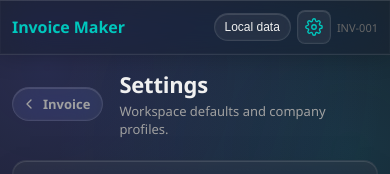
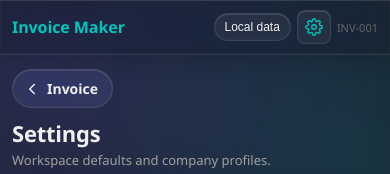
Before and after one commit to AMR0KF/invoice-app, a website: page index.html in a window 390 px wide. Both pictures are taken after a click on the button "Settings". Shown: the top 174 px of the page. Drawn offline with Linux system fonts and the light colour scheme; no server answers.

Commit message:
Settings page: beef up mobile back button, keep action bar hidden
The settings route already drops the mobile "Preview PDF" action bar via
`body.on-settings .mobile-action-bar { display: none !important; }`, but
the back control was a small pill ("‹ Invoice", 13px, sitting next to
the page title) and easy to miss on a phone — felt like there was no
way back.

On mobile (<=720px) the back button now:
  - gets its own row above the "Settings" h1 (single-column head grid),
  - bumps to 14px / 18px chevron / heavier text color,
  - widens its tap target.

Desktop layout (back inline with title) is untouched.

Co-Authored-By: Claude Opus 4.7 (1M context) <noreply@anthropic.com>

```diff
--- a/index.html
+++ b/index.html
@@ -1831,7 +1831,20 @@ body.on-settings { padding-bottom: 0 !important; }
   .card { overflow-x: auto; }
   .settings-form-grid { grid-template-columns: 1fr; }
   .settings-page { padding: 14px 12px 80px; gap: 14px; }
-  .settings-page-head { row-gap: 10px; }
+  /* On mobile, the back button gets its own row above the page title so
+     it's impossible to miss. Bigger tap target, stronger contrast. */
+  .settings-page-head {
+    grid-template-columns: 1fr;
+    row-gap: 10px;
+  }
+  .settings-back {
+    justify-self: flex-start;
+    padding: 9px 14px 9px 10px;
+    font-size: 14px;
+    color: var(--text);
+    border-color: var(--border2);
+  }
+  .settings-back svg { width: 18px; height: 18px; }
   .settings-card-head { flex-direction: column; align-items: stretch; gap: 12px; padding: 16px; }
   .settings-card-actions { width: 100%; }
   .settings-card-actions .primary-btn { flex: 1; }
```
